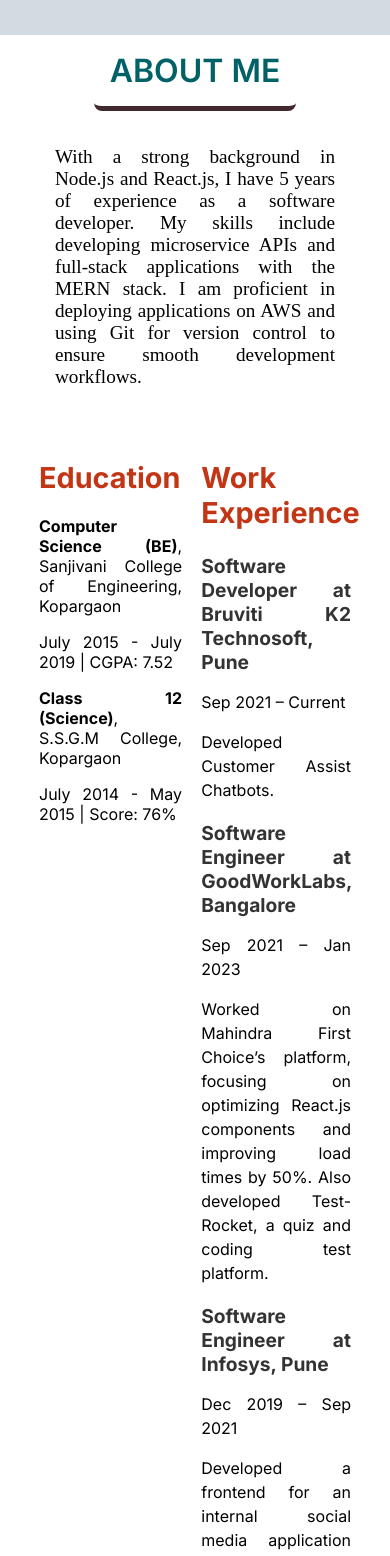
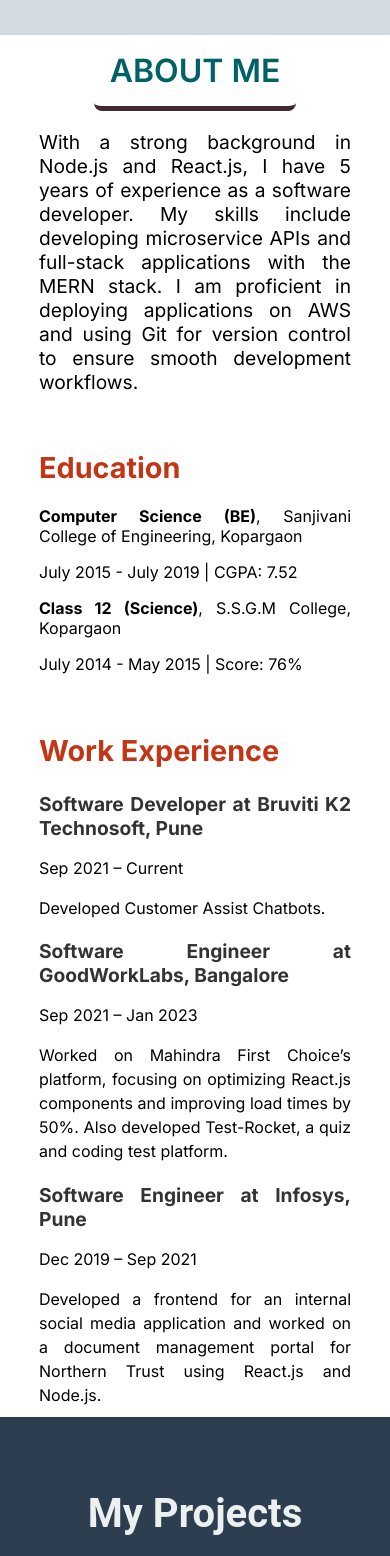
Before and after one commit to rohitd4007/my-portfolio, a React (Create React App) app: page / in a window 390 px wide. Shown: the part 800-2356 px from the top of the page. Built offline with nearby package versions, Linux system fonts and the light colour scheme.

Commit message:
updated ui for mobile view

```diff
--- a/src/Components/myExperience/myExperience.css
+++ b/src/Components/myExperience/myExperience.css
@@ -23,10 +23,9 @@
 .about-text {
     text-align: justify;
     margin: auto;
-    padding: 1rem;
-    font-family: cursive;
-    font-size: 1.2rem;
+    font-family: Inter;
     margin-top: 1.2rem;
+    font-size: 1.2em;
 }
 
 .experience-education-container {
@@ -61,3 +60,16 @@
     margin-bottom: 10px;
     line-height: 1.5;
 }
+
+
+
+@media (max-width: 600px) {
+    .experience-education-container {
+        flex-direction: column;
+    }
+
+    .education-section,
+    .work-experience-section {
+        width: 100%;
+    }
+}
```
